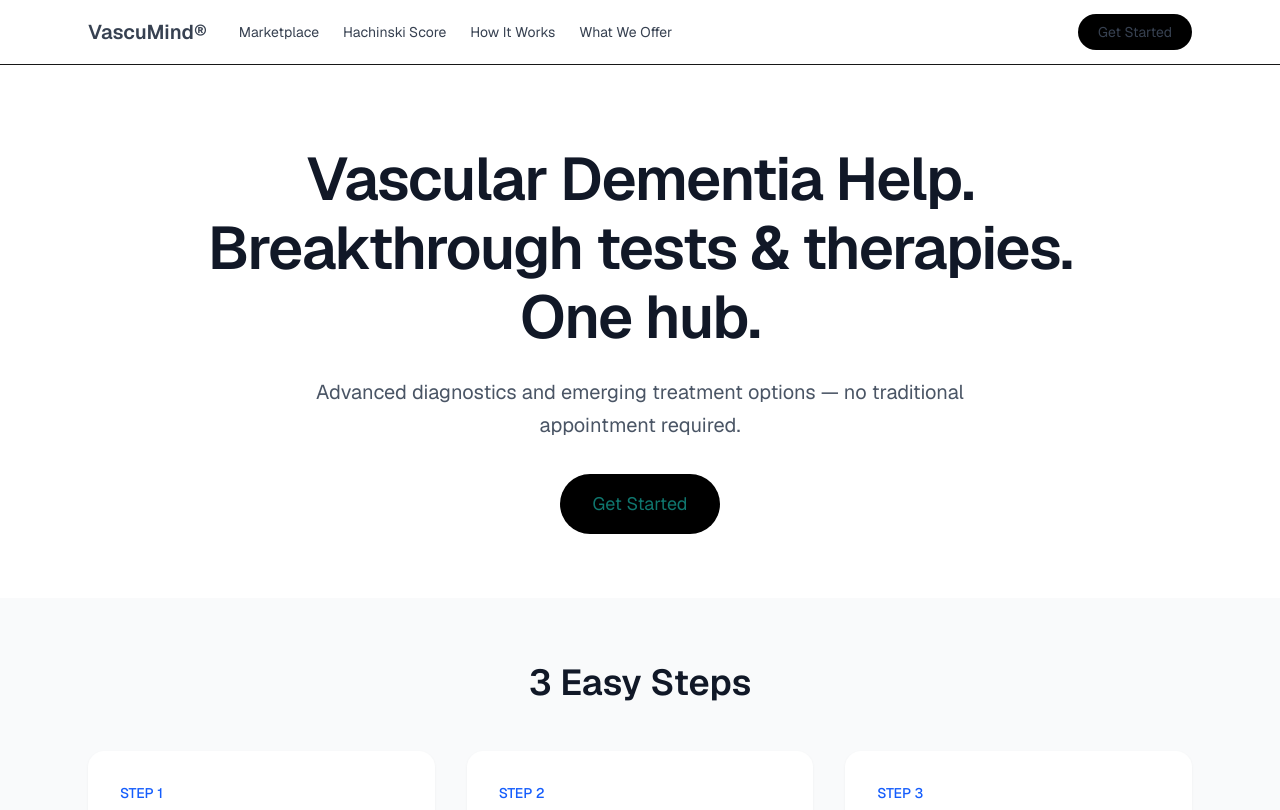
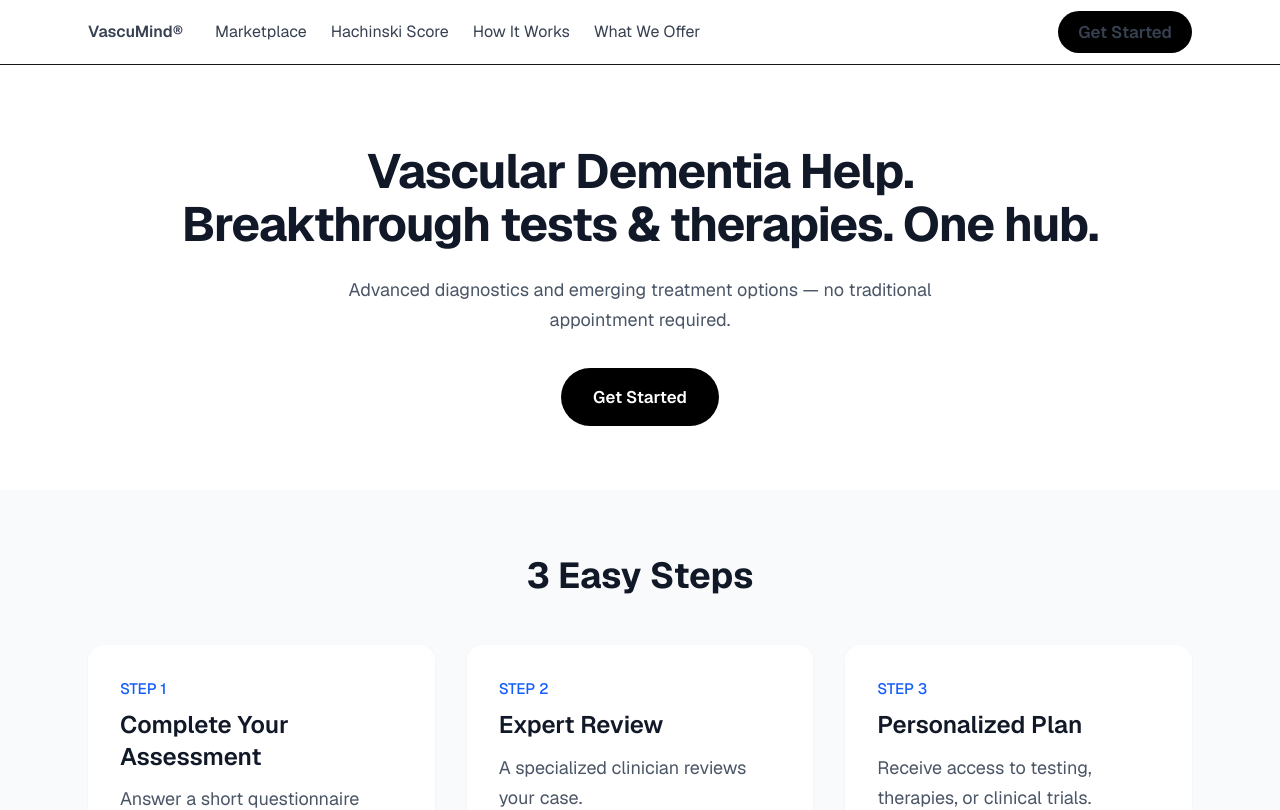
Before and after one commit to croomlawrence/vasculardementia.ai, a Next.js app: page / in a window 1280 px wide. Shown: the top 810 px of the page. Built offline with nearby package versions, Linux system fonts and the light colour scheme.

Commit message:
Increase font sizes and line height for caregiver / senior audience

```diff
--- a/app/globals.css
+++ b/app/globals.css
@@ -21,7 +21,7 @@
   }
 }
 
-/* === Improved Typography & Readability === */
+/* === Senior-Friendly Typography (Caregiver Optimized) === */
 body {
   background: var(--background);
   color: var(--foreground);
@@ -31,49 +31,77 @@
   -moz-osx-font-smoothing: grayscale;
 }
 
-/* Better line height for readability */
-p, li, .prose {
-  line-height: 1.65;
+/* Base body text - optimized for older readers */
+p, li, .prose, .text-base {
+  font-size: 1.125rem;        /* 18px */
+  line-height: 1.7;           /* Excellent readability */
 }
 
-/* Headings - stronger contrast and tighter leading */
-h1, h2, h3 {
-  line-height: 1.15;
-  font-weight: 600;
-  color: #111827; /* Stronger contrast than default */
+/* Slightly larger for important paragraphs */
+p.text-lg {
+  font-size: 1.25rem;         /* 20px */
+  line-height: 1.75;
 }
 
-/* High contrast buttons and CTAs */
-button,
-a[class*="bg-black"],
-a[class*="bg-teal-800"] {
-  transition: all 0.2s ease;
+/* Headings - Clear hierarchy with good size */
+h1 {
+  font-size: 3rem;            /* 48px */
+  line-height: 1.1;
+  font-weight: 700;
+  color: #111827;
 }
 
-a[class*="bg-black"]:hover,
-a[class*="bg-teal-800"]:hover {
-  filter: brightness(0.92);
+h2 {
+  font-size: 2.25rem;         /* 36px */
+  line-height: 1.2;
+  font-weight: 700;
+  color: #111827;
 }
 
-/* Improve contrast on light cards */
-.bg-white {
-  box-shadow: 0 1px 3px rgba(0, 0, 0, 0.05);
+h3 {
+  font-size: 1.5rem;          /* 24px */
+  line-height: 1.3;
+  font-weight: 600;
+  color: #111827;
 }
 
-/* Better link contrast */
-a {
-  color: #0f766e;
-}
-
-a:hover {
-  color: #134e4b;
-}
-
-/* Ensure good contrast on navigation */
+/* Stronger contrast for navigation and links */
 nav a {
+  font-size: 1rem;
   color: #374151;
 }
 
 nav a:hover {
   color: #111827;
 }
+
+/* High contrast buttons */
+button,
+a[class*="bg-black"],
+a[class*="bg-teal-800"] {
+  font-size: 1.05rem;
+  font-weight: 600;
+  transition: all 0.2s ease;
+}
+
+a[class*="bg-black"]:hover,
+a[class*="bg-teal-800"]:hover {
+  filter: brightness(0.9);
+}
+
+/* Improve readability in cards */
+.bg-white {
+  box-shadow: 0 1px 3px rgba(0, 0, 0, 0.05);
+}
+
+/* Footer and small text - still readable */
+footer, .text-xs, .text-sm {
+  font-size: 0.95rem;
+  line-height: 1.6;
+}
+
+/* FAQ questions */
+.faq-question {
+  font-size: 1.1rem;
+  line-height: 1.5;
+}
```
